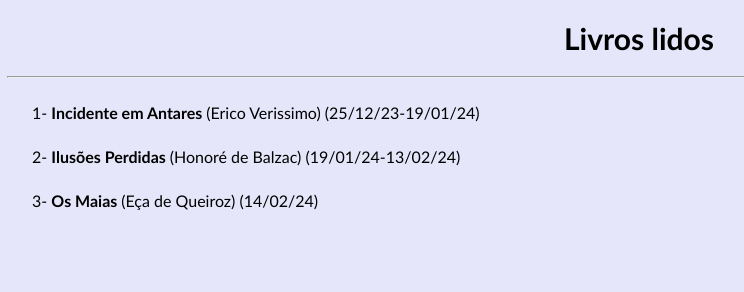
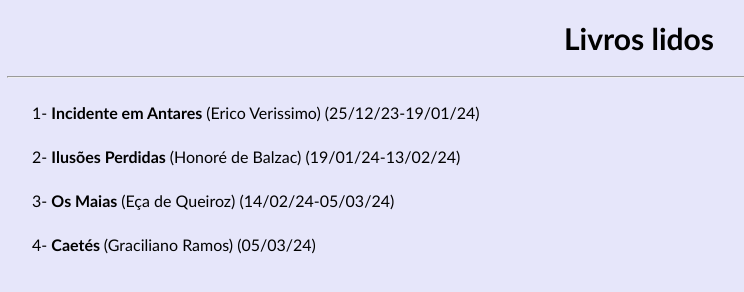
Before and after one commit to carlosmirandaf/livroslidos, a plain HTML site: page 2024.html in a window 1280 px wide. Shown: the whole page, without its empty margins (1-745 px from the left). Drawn offline with Linux system fonts and the light colour scheme.

Commit message:
adicionando "caetés" como livro

```diff
--- a/2024.html
+++ b/2024.html
@@ -12,7 +12,7 @@
     <hr>
     <p> 1- <a id="link1"> <b> Incidente em Antares </b> (Erico Verissimo) </a> (25/12/23-19/01/24) </p>
     <p> 2- <a id="link2"> <b> Ilusões Perdidas </b> (Honoré de Balzac) (19/01/24-13/02/24)  </a> </p>
-    <p> 3- <a id="link3"> <b> Os Maias </b> (Eça de Queiroz) (14/02/24) </a> </p>
+    <p> 3- <a id="link3"> <b> Os Maias </b> (Eça de Queiroz) (14/02/24-05/03/24) </a> </p>
     <div id="antaresText" style="display:none;">
         <p> Na cidade de Antares, na década de 1960 (meses antes do golpe de 64), uma greve geral
             eclode e sete pessoas morrem no mesmo dia. Como os coveiros também estão de greve e eles
@@ -106,5 +106,6 @@
             com <i>"O Primo Basílio"</i> e <i>"O Crime do Padre Amaro"</i>, ambos meus favoritos dele.
         </p>
     </div>
+    <p> 4- <b> Caetés </b> (Graciliano Ramos) (05/03/24) </p>
 </body>
 </html>
```
